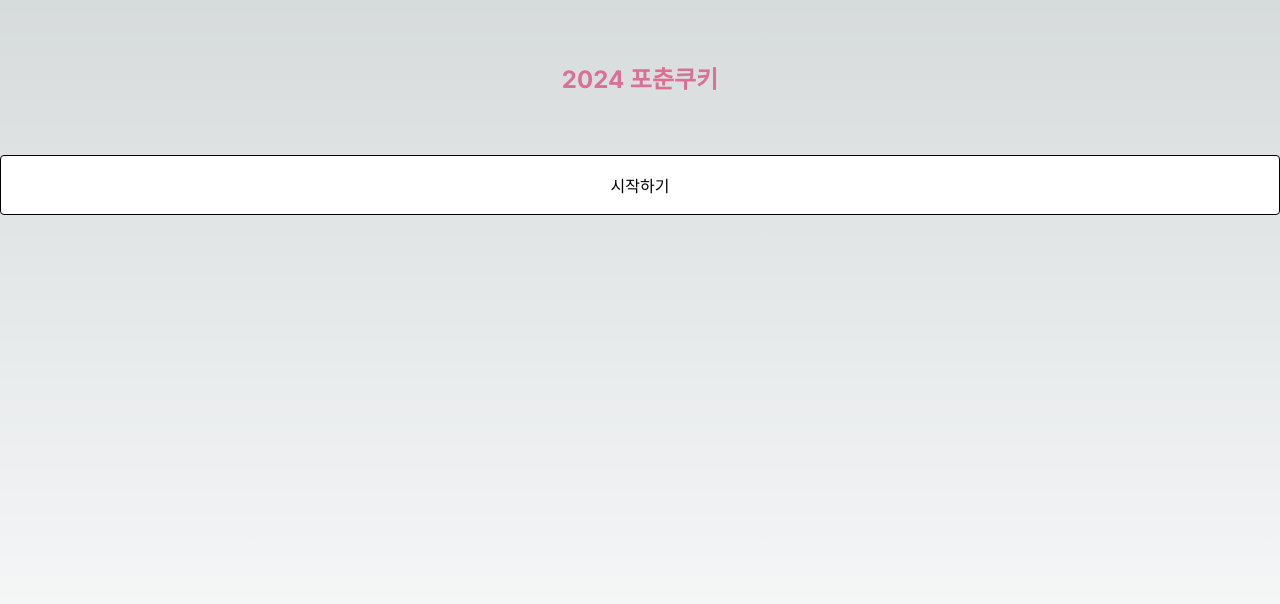
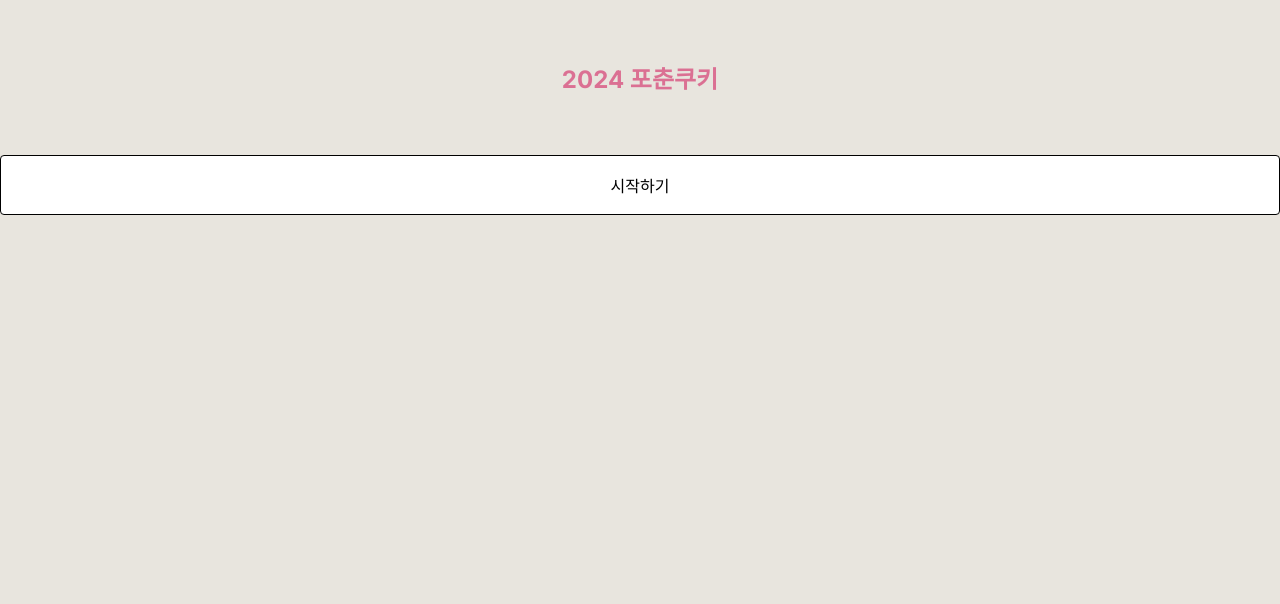
Before and after one commit to Back2TheBasic/fortune-cookie, a Next.js app: page / in a window 1280 px wide. Shown: the top 604 px of the page. Built offline with nearby package versions, Linux system fonts and the light colour scheme.

Commit message:
style: global.css 불필요 코드 삭제 #37

```diff
--- a/src/app/globals.css
+++ b/src/app/globals.css
@@ -1,76 +1,13 @@
+html,
+body {
+  max-width: 100vw;
+  overflow-x: hidden;
+  background: #e8e5de;
+}
+
 :root {
   --max-width: 1100px;
   --border-radius: 12px;
-  --font-mono: ui-monospace, Menlo, Monaco, 'Cascadia Mono', 'Segoe UI Mono',
-    'Roboto Mono', 'Oxygen Mono', 'Ubuntu Monospace', 'Source Code Pro',
-    'Fira Mono', 'Droid Sans Mono', 'Courier New', monospace;
-
-  --foreground-rgb: 0, 0, 0;
-  --background-start-rgb: 214, 219, 220;
-  --background-end-rgb: 255, 255, 255;
-
-  --primary-glow: conic-gradient(
-    from 180deg at 50% 50%,
-    #16abff33 0deg,
-    #0885ff33 55deg,
-    #54d6ff33 120deg,
-    #0071ff33 160deg,
-    transparent 360deg
-  );
-  --secondary-glow: radial-gradient(
-    rgba(255, 255, 255, 1),
-    rgba(255, 255, 255, 0)
-  );
-
-  --tile-start-rgb: 239, 245, 249;
-  --tile-end-rgb: 228, 232, 233;
-  --tile-border: conic-gradient(
-    #00000080,
-    #00000040,
-    #00000030,
-    #00000020,
-    #00000010,
-    #00000010,
-    #00000080
-  );
-
-  --callout-rgb: 238, 240, 241;
-  --callout-border-rgb: 172, 175, 176;
-  --card-rgb: 180, 185, 188;
-  --card-border-rgb: 131, 134, 135;
-}
-
-@media (prefers-color-scheme: dark) {
-  :root {
-    --foreground-rgb: 255, 255, 255;
-    --background-start-rgb: 0, 0, 0;
-    --background-end-rgb: 0, 0, 0;
-
-    --primary-glow: radial-gradient(rgba(1, 65, 255, 0.4), rgba(1, 65, 255, 0));
-    --secondary-glow: linear-gradient(
-      to bottom right,
-      rgba(1, 65, 255, 0),
-      rgba(1, 65, 255, 0),
-      rgba(1, 65, 255, 0.3)
-    );
-
-    --tile-start-rgb: 2, 13, 46;
-    --tile-end-rgb: 2, 5, 19;
-    --tile-border: conic-gradient(
-      #ffffff80,
-      #ffffff40,
-      #ffffff30,
-      #ffffff20,
-      #ffffff10,
-      #ffffff10,
-      #ffffff80
-    );
-
-    --callout-rgb: 20, 20, 20;
-    --callout-border-rgb: 108, 108, 108;
-    --card-rgb: 100, 100, 100;
-    --card-border-rgb: 200, 200, 200;
-  }
 }
 
 * {
@@ -79,29 +16,7 @@
   margin: 0;
 }
 
-html,
-body {
-  max-width: 100vw;
-  overflow-x: hidden;
-}
-
-body {
-  color: rgb(var(--foreground-rgb));
-  background: linear-gradient(
-      to bottom,
-      transparent,
-      rgb(var(--background-end-rgb))
-    )
-    rgb(var(--background-start-rgb));
-}
-
 a {
   color: inherit;
   text-decoration: none;
 }
-
-@media (prefers-color-scheme: dark) {
-  html {
-    color-scheme: dark;
-  }
-}
```
